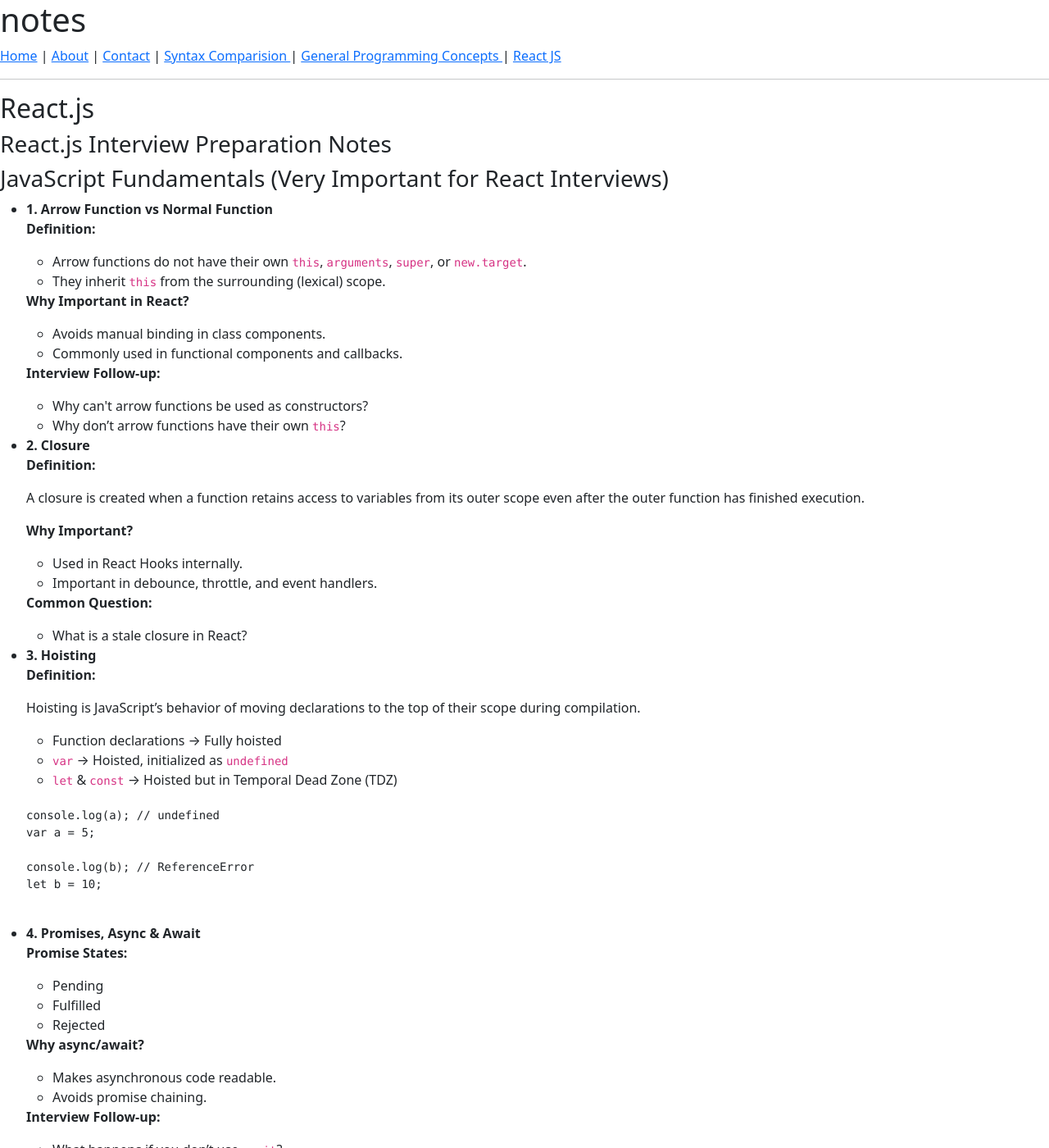
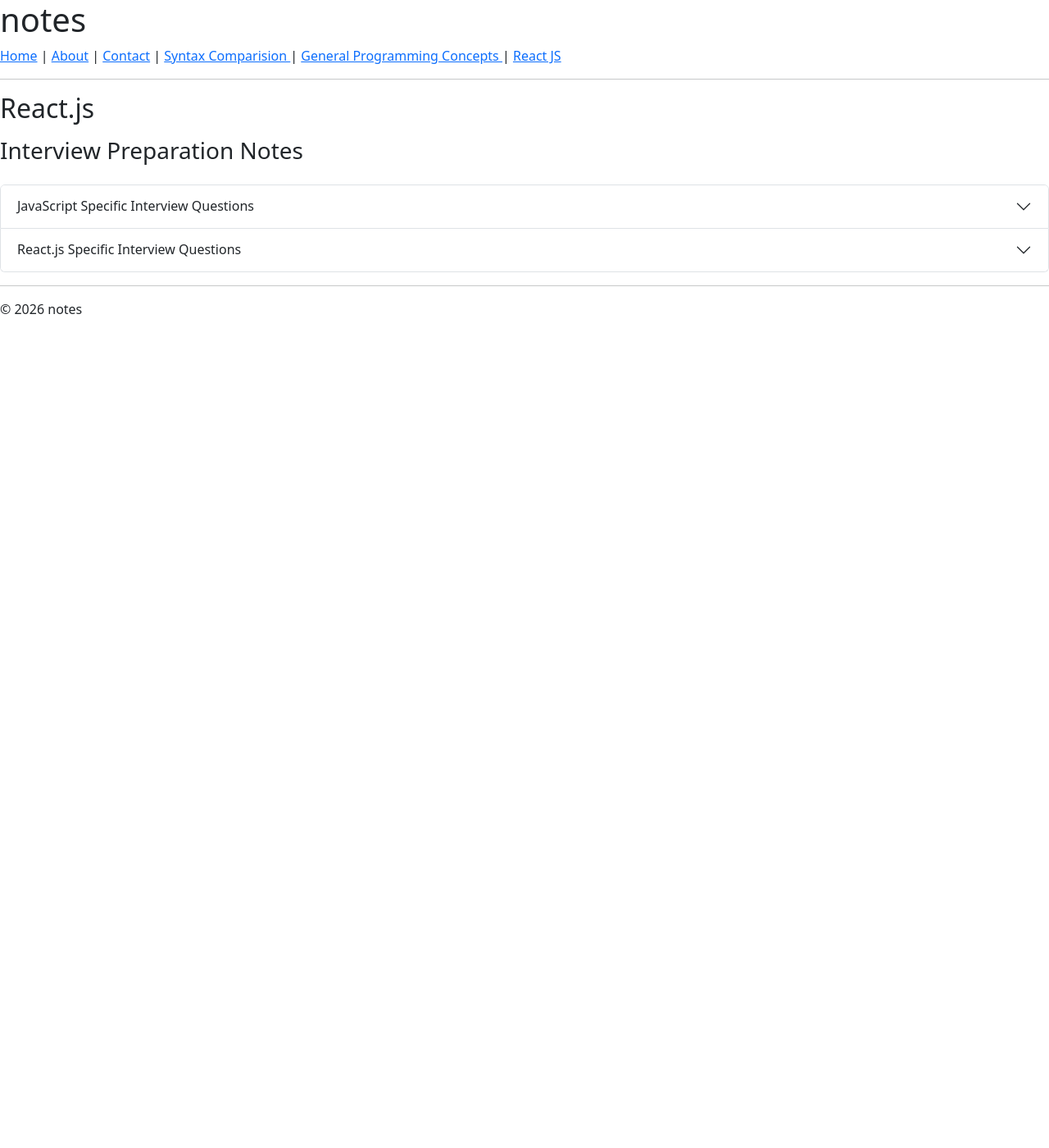
Before and after one commit to harmeet773/notes, a Jekyll site: the page built from reactjs.html, in a window 1280 px wide and 1400 px high. Shown: the whole window at 82% size. Built offline with Jekyll 4.4.1, drawn with Linux system fonts in a browser that asks for light colours; some of the changed text lies outside the part shown.

Commit message:
added accordion UI

```diff
--- a/reactjs.html
+++ b/reactjs.html
@@ -3,66 +3,109 @@
 title: React.js
 ---
 
-<h2>React.js</h2>
+<h2 class="mb-3">React.js</h2>
+<h3 class="mb-4">Interview Preparation Notes</h3>
 
-<h3>React.js Interview Preparation Notes</h3>
+<div class="accordion" id="mainAccordion">
 
-<div>
+  <!-- ============================ -->
+  <!-- JavaScript Section -->
+  <!-- ============================ -->
 
-  <h3>JavaScript Fundamentals (Very Important for React Interviews)</h3>
+  <div class="accordion-item">
+    <h2 class="accordion-header">
+      <button class="accordion-button collapsed"
+              type="button"
+              data-bs-toggle="collapse"
+              data-bs-target="#jsSection">
+        JavaScript Specific Interview Questions
+      </button>
+    </h2>
 
-  <ul>
+    <div id="jsSection"
+         class="accordion-collapse collapse"
+         data-bs-parent="#mainAccordion">
 
-    <li>
-      <strong>1. Arrow Function vs Normal Function</strong>
+      <div class="accordion-body">
+
+        <div class="accordion" id="jsSubAccordion">
+
+          <!-- Arrow Function -->
+          <div class="accordion-item">
+            <h2 class="accordion-header">
+              <button class="accordion-button collapsed"
+                      type="button"
+                      data-bs-toggle="collapse"
+                      data-bs-target="#arrowFunction">
+                1. Arrow Function vs Normal Function
+              </button>
+            </h2>
+
+            <div id="arrowFunction"
+                 class="accordion-collapse collapse"
+                 data-bs-parent="#jsSubAccordion">
+
+              <div class="accordion-body">
 
                 <p><strong>Definition:</strong></p>
                 <ul>
                   <li>Arrow functions do not have their own <code>this</code>, <code>arguments</code>, <code>super</code>, or <code>new.target</code>.</li>
-        <li>They inherit <code>this</code> from the surrounding (lexical) scope.</li>
+                  <li>They inherit <code>this</code> from lexical scope.</li>
                 </ul>
 
-      <p><strong>Why Important in React?</strong></p>
+                <p><strong>Common Interview Questions:</strong></p>
                 <ul>
-        <li>Avoids manual binding in class components.</li>
-        <li>Commonly used in functional components and callbacks.</li>
+                  <li>Why can't arrow functions be used as constructors?</li>
+                  <li>Difference between arrow and normal functions?</li>
                 </ul>
 
-      <p><strong>Interview Follow-up:</strong></p>
-      <ul>
-        <li>Why can't arrow functions be used as constructors?</li>
-        <li>Why don’t arrow functions have their own <code>this</code>?</li>
-      </ul>
-    </li>
+              </div>
+            </div>
+          </div>
 
-    <li>
-      <strong>2. Closure</strong>
+          <!-- Closure -->
+          <div class="accordion-item">
+            <h2 class="accordion-header">
+              <button class="accordion-button collapsed"
+                      type="button"
+                      data-bs-toggle="collapse"
+                      data-bs-target="#closure">
+                2. Closure
+              </button>
+            </h2>
 
+            <div id="closure"
+                 class="accordion-collapse collapse"
+                 data-bs-parent="#jsSubAccordion">
+
+              <div class="accordion-body">
                 <p><strong>Definition:</strong></p>
-      <p>A closure is created when a function retains access to variables from its outer scope even after the outer function has finished execution.</p>
+                <p>A closure allows a function to retain access to outer scope variables even after execution.</p>
+              </div>
+            </div>
+          </div>
 
-      <p><strong>Why Important?</strong></p>
-      <ul>
-        <li>Used in React Hooks internally.</li>
-        <li>Important in debounce, throttle, and event handlers.</li>
-      </ul>
+          <!-- Hoisting -->
+          <div class="accordion-item">
+            <h2 class="accordion-header">
+              <button class="accordion-button collapsed"
+                      type="button"
+                      data-bs-toggle="collapse"
+                      data-bs-target="#hoisting">
+                3. Hoisting
+              </button>
+            </h2>
 
-      <p><strong>Common Question:</strong></p>
-      <ul>
-        <li>What is a stale closure in React?</li>
-      </ul>
-    </li>
+            <div id="hoisting"
+                 class="accordion-collapse collapse"
+                 data-bs-parent="#jsSubAccordion">
 
-    <li>
-      <strong>3. Hoisting</strong>
-
-      <p><strong>Definition:</strong></p>
-      <p>Hoisting is JavaScript’s behavior of moving declarations to the top of their scope during compilation.</p>
+              <div class="accordion-body">
 
                 <ul>
                   <li>Function declarations → Fully hoisted</li>
-        <li><code>var</code> → Hoisted, initialized as <code>undefined</code></li>
-        <li><code>let</code> & <code>const</code> → Hoisted but in Temporal Dead Zone (TDZ)</li>
+                  <li><code>var</code> → Hoisted as undefined</li>
+                  <li><code>let</code> & <code>const</code> → Temporal Dead Zone</li>
                 </ul>
 
                 <pre><code>
@@ -72,184 +115,144 @@
 console.log(b); // ReferenceError
 let b = 10;
                 </code></pre>
-    </li>
 
-    <li>
-      <strong>4. Promises, Async & Await</strong>
+              </div>
+            </div>
+          </div>
 
-      <p><strong>Promise States:</strong></p>
+          <!-- Promises -->
+          <div class="accordion-item">
+            <h2 class="accordion-header">
+              <button class="accordion-button collapsed"
+                      type="button"
+                      data-bs-toggle="collapse"
+                      data-bs-target="#promises">
+                4. Promises, Async & Await
+              </button>
+            </h2>
+
+            <div id="promises"
+                 class="accordion-collapse collapse"
+                 data-bs-parent="#jsSubAccordion">
+
+              <div class="accordion-body">
+
                 <ul>
-        <li>Pending</li>
-        <li>Fulfilled</li>
-        <li>Rejected</li>
+                  <li>Promise states: Pending, Fulfilled, Rejected</li>
+                  <li><code>async/await</code> improves readability</li>
+                  <li>Difference between <code>Promise.all</code> and <code>Promise.allSettled</code></li>
                 </ul>
 
-      <p><strong>Why async/await?</strong></p>
-      <ul>
-        <li>Makes asynchronous code readable.</li>
-        <li>Avoids promise chaining.</li>
-      </ul>
+              </div>
+            </div>
+          </div>
 
-      <p><strong>Interview Follow-up:</strong></p>
-      <ul>
-        <li>What happens if you don’t use <code>await</code>?</li>
-        <li>Difference between <code>Promise.all</code> and <code>Promise.allSettled</code>?</li>
-      </ul>
-    </li>
+        </div>
 
-  </ul>
+      </div>
+    </div>
+  </div>
 
-  <hr />
 
-  <h3>React Core Concepts</h3>
+  <!-- ============================ -->
+  <!-- React Section -->
+  <!-- ============================ -->
 
-  <ul>
+  <div class="accordion-item">
+    <h2 class="accordion-header">
+      <button class="accordion-button collapsed"
+              type="button"
+              data-bs-toggle="collapse"
+              data-bs-target="#reactSection">
+        React.js Specific Interview Questions
+      </button>
+    </h2>
 
-    <li>
-      <strong>1. Functional vs Class Components</strong>
+    <div id="reactSection"
+         class="accordion-collapse collapse"
+         data-bs-parent="#mainAccordion">
 
+      <div class="accordion-body">
+
+        <div class="accordion" id="reactSubAccordion">
+
+          <!-- Functional vs Class -->
+          <div class="accordion-item">
+            <h2 class="accordion-header">
+              <button class="accordion-button collapsed"
+                      type="button"
+                      data-bs-toggle="collapse"
+                      data-bs-target="#functional">
+                1. Functional vs Class Components
+              </button>
+            </h2>
+
+            <div id="functional"
+                 class="accordion-collapse collapse"
+                 data-bs-parent="#reactSubAccordion">
+
+              <div class="accordion-body">
                 <ul>
                   <li>Class components use lifecycle methods.</li>
                   <li>Functional components use Hooks.</li>
                   <li>Modern React prefers functional components.</li>
                 </ul>
+              </div>
+            </div>
+          </div>
 
-      <p><strong>Important:</strong></p>
-      <p>All features of class components can be implemented using functional components — but only with Hooks.</p>
-    </li>
+          <!-- Hooks -->
+          <div class="accordion-item">
+            <h2 class="accordion-header">
+              <button class="accordion-button collapsed"
+                      type="button"
+                      data-bs-toggle="collapse"
+                      data-bs-target="#hooks">
+                2. Hooks
+              </button>
+            </h2>
 
-    <li>
-      <strong>2. Hooks</strong>
+            <div id="hooks"
+                 class="accordion-collapse collapse"
+                 data-bs-parent="#reactSubAccordion">
 
+              <div class="accordion-body">
                 <ul>
-        <li><code>useState</code> → Manage state</li>
-        <li><code>useEffect</code> → Side effects</li>
-        <li><code>useMemo</code> → Memoize computed values</li>
-        <li><code>useCallback</code> → Memoize function references</li>
-        <li><code>useRef</code> → Access DOM or persist values</li>
+                  <li><code>useState</code></li>
+                  <li><code>useEffect</code></li>
+                  <li><code>useMemo</code></li>
+                  <li><code>useCallback</code></li>
+                  <li><code>useRef</code></li>
                 </ul>
+              </div>
+            </div>
+          </div>
 
-      <p><strong>Interview Question:</strong></p>
-      <ul>
-        <li>Why can't hooks be used inside loops or conditions?</li>
-      </ul>
-    </li>
+          <!-- Context API -->
+          <div class="accordion-item">
+            <h2 class="accordion-header">
+              <button class="accordion-button collapsed"
+                      type="button"
+                      data-bs-toggle="collapse"
+                      data-bs-target="#context">
+                3. Context API
+              </button>
+            </h2>
 
-    <li>
-      <strong>3. Controlled vs Uncontrolled Components</strong>
+            <div id="context"
+                 class="accordion-collapse collapse"
+                 data-bs-parent="#reactSubAccordion">
 
-      <ul>
-        <li><strong>Controlled:</strong> Form data handled by React state.</li>
-        <li><strong>Uncontrolled:</strong> Form data handled by DOM using refs.</li>
-      </ul>
-    </li>
-
-    <li>
-      <strong>4. Prop Drilling</strong>
-
-      <p>Passing data through multiple nested components unnecessarily.</p>
-
-      <p><strong>Solution:</strong> Context API or state management libraries.</p>
-    </li>
-
-    <li>
-      <strong>5. Context API</strong>
-
-      <p><strong>Definition:</strong></p>
-      <p>Context API allows sharing global data across components without prop drilling.</p>
-
-      <p><strong>When to Use:</strong></p>
-      <ul>
-        <li>Theme (dark/light mode)</li>
-        <li>User authentication</li>
-        <li>Language preference</li>
-        <li>Small to medium global state</li>
-      </ul>
-
-      <p><strong>How to Use:</strong></p>
-
-      <p><strong>Step 1: Create Context</strong></p>
-      <pre><code>
-import { createContext } from "react";
-export const ThemeContext = createContext();
-      </code></pre>
-
-      <p><strong>Step 2: Provide Context</strong></p>
-      <pre><code>
-function App() {
-  const [theme, setTheme] = useState("light");
-
-  return (
-    &lt;ThemeContext.Provider value={{ theme, setTheme }}&gt;
-      &lt;Home /&gt;
-    &lt;/ThemeContext.Provider&gt;
-  );
-}
-      </code></pre>
-
-      <p><strong>Step 3: Consume Context</strong></p>
-      <pre><code>
-function Home() {
-  const { theme, setTheme } = useContext(ThemeContext);
-
-  return (
-    &lt;div&gt;
-      &lt;h1&gt;Theme: {theme}&lt;/h1&gt;
-      &lt;button onClick={() => setTheme("dark")}&gt;
-        Change Theme
-      &lt;/button&gt;
-    &lt;/div&gt;
-  );
-}
-      </code></pre>
-
-      <p><strong>Performance Note:</strong></p>
-      <ul>
-        <li>All consumers re-render when context value changes.</li>
-        <li>Not ideal for very frequent updates.</li>
-      </ul>
-
-      <p><strong>Interview Question:</strong></p>
-      <ul>
-        <li>Can Context API replace Redux?</li>
-      </ul>
-    </li>
-
-    <li>
-      <strong>6. Keys in React</strong>
-
-      <ul>
-        <li>Helps React identify changed elements.</li>
-        <li>Should be stable and unique.</li>
-        <li>Avoid using array index as key (unless list is static).</li>
-      </ul>
-    </li>
-
-  </ul>
-
-  <hr />
-
-  <h3>Performance Optimization</h3>
-
-  <ul>
-    <li><strong>useMemo</strong> → Memoizes expensive values.</li>
-    <li><strong>useCallback</strong> → Prevents unnecessary re-renders.</li>
-    <li><strong>Debounce</strong> → Executes after inactivity.</li>
-    <li><strong>Throttle</strong> → Executes at fixed intervals.</li>
-  </ul>
-
-  <hr />
-
-  <h3>HTML & Web Basics</h3>
-
-  <ul>
-    <li>
-      <strong>&lt;link&gt; vs &lt;a&gt;</strong>
-      <ul>
-        <li><code>&lt;link&gt;</code> → Used inside head for resources (CSS).</li>
-        <li><code>&lt;a&gt;</code> → Used for navigation.</li>
-      </ul>
-    </li>
-  </ul>
+              <div class="accordion-body">
+                Context API allows sharing global data without prop drilling.
+              </div>
+            </div>
+          </div>
 
         </div>
+
+      </div>
+    </div>
+  </div>
+
+</div>
```
Lines whose indentation alone changed are shown as unchanged.
